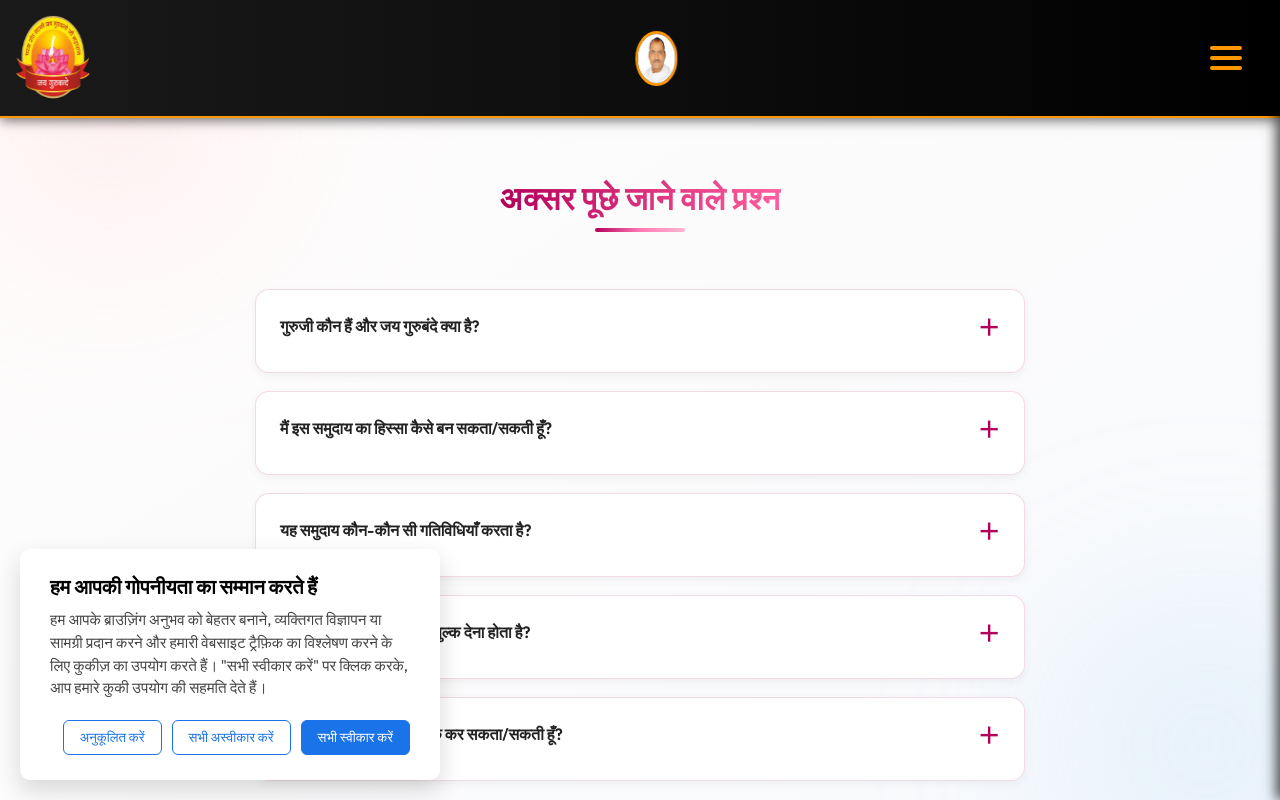
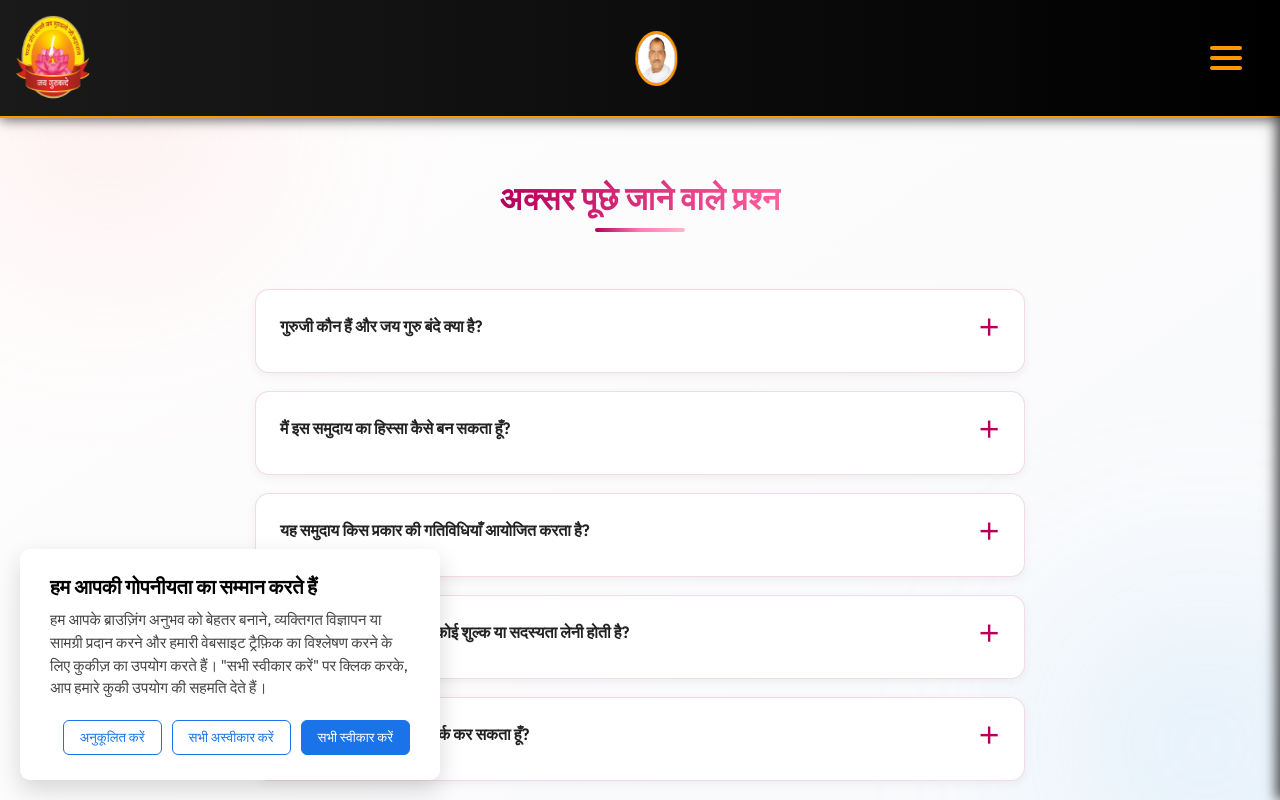
Before and after one commit to vikashsingh813/jaygurubandey, a React (Vite) app: page /faq in a window 1280 px wide. Built offline with nearby package versions, Linux system fonts and the light colour scheme.

Commit message:
Inital Commit

```diff
--- a/src/pages/FAQ.jsx
+++ b/src/pages/FAQ.jsx
@@ -1,8 +1,10 @@
 import React, { useEffect, useState } from "react";
+import { useNavigate } from "react-router-dom";
 import "./FAQ.css";
 
 const FAQ = () => {
   const [openIndex, setOpenIndex] = useState(null);
+  const navigate = useNavigate();
 
   useEffect(() => {
     window.scrollTo({ top: 0, behavior: "smooth" });
@@ -10,29 +12,29 @@ const FAQ = () => {
 
   const faqs = [
     {
-      question: "गुरुजी कौन हैं और जय गुरुबंदे क्या है?",
+      question: "गुरुजी कौन हैं और जय गुरु बंदे क्या है?",
       answer:
-        "गुरुजी हमारे दिव्य मार्गदर्शक और आध्यात्मिक शक्ति स्रोत हैं। जय गुरुबंदे एक ऐसा भक्त समुदाय है जो सेवा, भक्ति और प्रेम के माध्यम से गुरुजी की शिक्षाओं का प्रचार करता है।",
+        "गुरुजी हमारे दिव्य मार्गदर्शक और आध्यात्मिक प्रेरणा हैं। 'जय गुरु बंदे' एक ऐसा समुदाय है जो सेवा, प्रेम और भक्ति के माध्यम से गुरुजी की शिक्षाओं और सकारात्मकता को फैलाने के लिए समर्पित है।",
     },
     {
-      question: "मैं इस समुदाय का हिस्सा कैसे बन सकता/सकती हूँ?",
+      question: "मैं इस समुदाय का हिस्सा कैसे बन सकता हूँ?",
       answer:
-        "आप हमारे आधिकारिक WhatsApp समूह में जुड़कर, सोशल मीडिया पर हमें फॉलो करके या हमारी सेवा और कार्यक्रमों में भाग लेकर इस परिवार का हिस्सा बन सकते हैं।",
+        "आप हमारे आधिकारिक व्हाट्सएप ग्रुप से जुड़ सकते हैं, सोशल मीडिया पर हमें फॉलो कर सकते हैं, या सेवा और आयोजनों में भाग लेकर जुड़े रह सकते हैं।",
     },
     {
-      question: "यह समुदाय कौन-कौन सी गतिविधियाँ करता है?",
+      question: "यह समुदाय किस प्रकार की गतिविधियाँ आयोजित करता है?",
       answer:
-        "हम सत्संग, सेवा कार्यक्रम, आध्यात्मिक चर्चा और सामुदायिक मेल-मिलाप जैसे आयोजन करते हैं, ताकि गुरुजी का संदेश अधिक से अधिक लोगों तक पहुँच सके।",
+        "हम सत्संग, सेवा कार्यक्रम, आध्यात्मिक चर्चाएँ और सामूहिक मिलन जैसे आयोजन करते हैं, जो भक्तों को जोड़ने और गुरुजी की शिक्षाओं को फैलाने में मदद करते हैं।",
     },
     {
-      question: "क्या इसमें जुड़ने के लिए कोई शुल्क देना होता है?",
+      question: "क्या इसमें शामिल होने के लिए कोई शुल्क या सदस्यता लेनी होती है?",
       answer:
-        "नहीं। जय गुरुबंदे से जुड़ना पूरी तरह मुफ्त है। बस प्रेम, भक्ति और सेवा का भाव साथ लाना है।",
+        "नहीं, 'जय गुरु बंदे' में जुड़ना पूरी तरह निःशुल्क है। आपको केवल भक्ति और सेवा की भावना के साथ भाग लेना होता है।",
     },
     {
-      question: "मैं समिति सदस्यों से कैसे संपर्क कर सकता/सकती हूँ?",
+      question: "मैं आयोजन समिति से कैसे संपर्क कर सकता हूँ?",
       answer:
-        "आप फुटर में दिए गए 'समिति सदस्य' पेज से संबंधित टीम से संपर्क कर सकते हैं या हमारे आधिकारिक सोशल मीडिया चैनलों के माध्यम से भी संदेश भेज सकते हैं।",
+        "आप फ़ुटर में दिए गए 'समिति सदस्य' पेज पर जाकर संबंधित टीम से संपर्क कर सकते हैं या हमारे आधिकारिक सोशल मीडिया चैनलों के माध्यम से संदेश भेज सकते हैं।",
     },
   ];
 
@@ -52,11 +54,23 @@ const FAQ = () => {
           >
             <div className="faq-question">
               <span>{faq.question}</span>
-              <span className="faq-icon">{openIndex === index ? "–" : "＋"}</span>
+              <span className="faq-icon">
+                {openIndex === index ? "–" : "＋"}
+              </span>
             </div>
             <div className="faq-answer">{faq.answer}</div>
           </div>
         ))}
+      </div>
+
+      {/* ===== Feedback Button ===== */}
+      <div className="feedback-button-container">
+        <button
+          className="feedback-button"
+          onClick={() => navigate("/feedback")}
+        >
+          भक्तों की प्रतिक्रिया
+        </button>
       </div>
     </div>
   );
```
